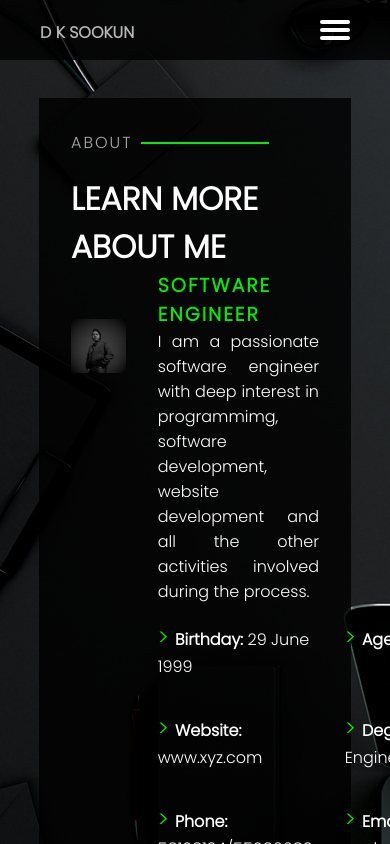
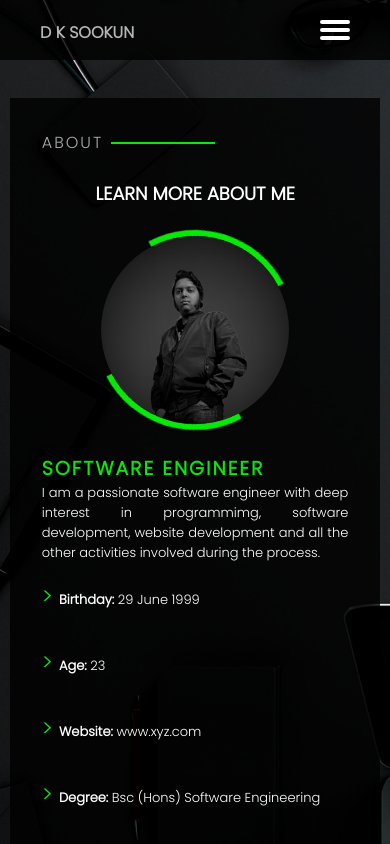
Before and after one commit to Dharmesh-Sookun/Personal-Website-New, a React (Create React App) app: page /about in a window 390 px wide. Built offline with nearby package versions, Linux system fonts and the light colour scheme; the HTML template or start-up script is replaced by a standard one.

Commit message:
Made about page responsive and modofied Interest component to use grid layout

```diff
--- a/src/components/About/About.css
+++ b/src/components/About/About.css
@@ -123,3 +123,92 @@
   grid-gap: 2rem;
   margin-bottom: 2rem;
 }
+
+@media only screen and (max-width: 1000px) {
+  .about {
+    width: 95vw;
+  }
+
+  .about h1 {
+    text-align: center;
+  }
+
+  .skills-grid, .interest-grid{
+    grid-template-columns: 1fr 1fr 1fr;
+  }
+
+  .info-container, .image{
+    flex-direction: column;
+  }
+
+  .info-container{
+    margin-bottom: 2rem;
+  }
+
+  .image{
+    margin: 1rem auto;
+    width: 200px;
+    height: 200px;
+    border-radius: 50%;
+    border-top: 6px solid rgb(9, 233, 9);
+    border-right: 6px solid rgba(9, 233, 9, 0);
+    border-left: 6px solid rgba(9, 233, 9, 0);
+    border-bottom: 6px solid rgb(9, 233, 9);
+    animation: spin 10s infinite linear;
+    margin-bottom: 1.5rem;
+  }
+  .image img{
+    width: 100%;
+    height: 100%;
+    border-radius: 50%;
+    animation: spin 10s infinite reverse linear;
+  }
+
+  .about-info{
+    width: 100%;
+  }
+
+  .about-grid-container{
+    grid-template-areas:
+    'birthday'
+    'age'
+    'website'
+    'degree'
+    'phone'
+    'email'
+    'city';
+  }
+}
+
+@media only screen and (max-width: 750px) {
+  .about{
+    font-size: 14px;
+  }
+
+  .about h1 {
+    transform: scale(75%);
+  }
+  .skills-grid, .interest-grid{
+    grid-template-columns: 1fr 1fr;
+  }
+}
+
+@media only screen and (max-width: 580px) {
+  .about{
+    font-size: 13px;
+  }
+
+  .about h1 {
+    transform: scale(70%);
+  }
+
+  .skills-grid, .interest-grid{
+    grid-template-columns: 1fr;
+  }
+}
+
+@keyframes spin {
+  100% {
+      transform: rotate(1turn);
+  }
+}
--- a/src/components/Interest/Interest.css
+++ b/src/components/Interest/Interest.css
@@ -1,7 +1,6 @@
 .interest{
-  display: flex;
-  align-items: center;
-  justify-content: space-around;
+  display: grid;
+  grid-template-columns: 1fr 1fr;
   padding: 1.5rem;
   background-color: rgba(255, 255, 255, 0.2);
   border-radius: 1rem;
@@ -11,3 +10,8 @@
 .interest span{
   font-size: 1.5rem;
 }
+
+.interest p{
+  display: flex;
+  align-items: center;
+}
```
